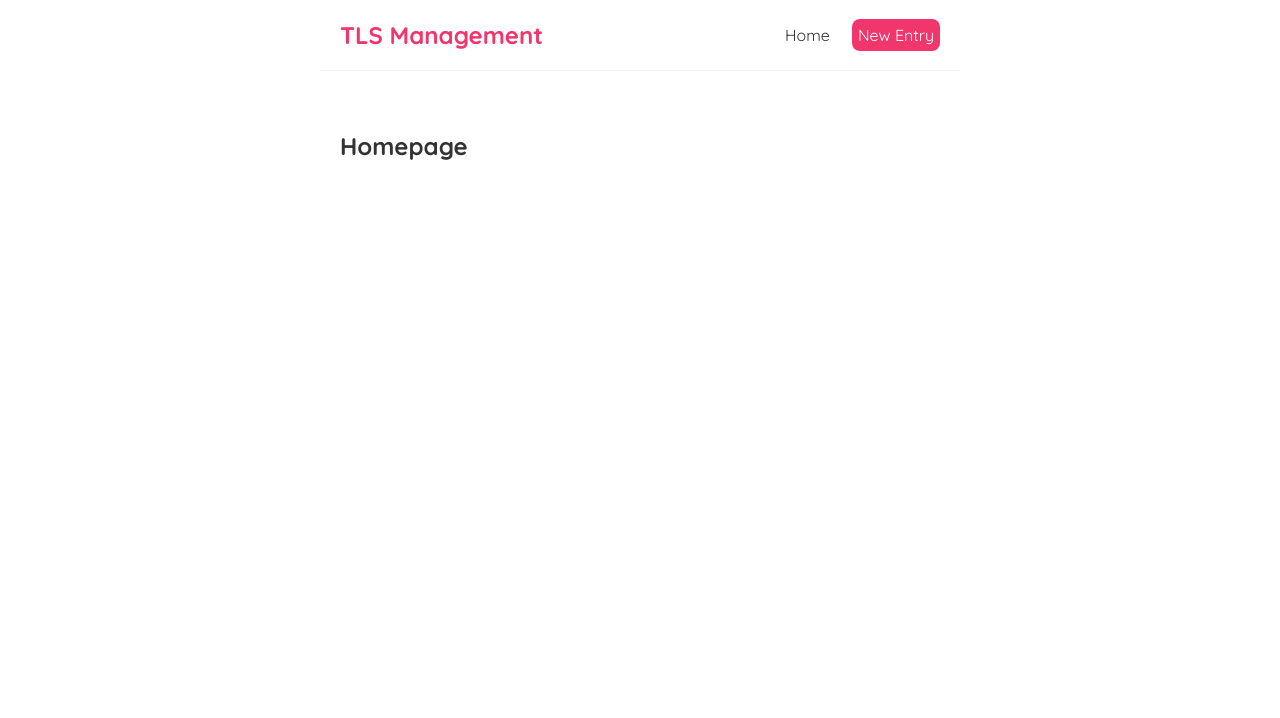
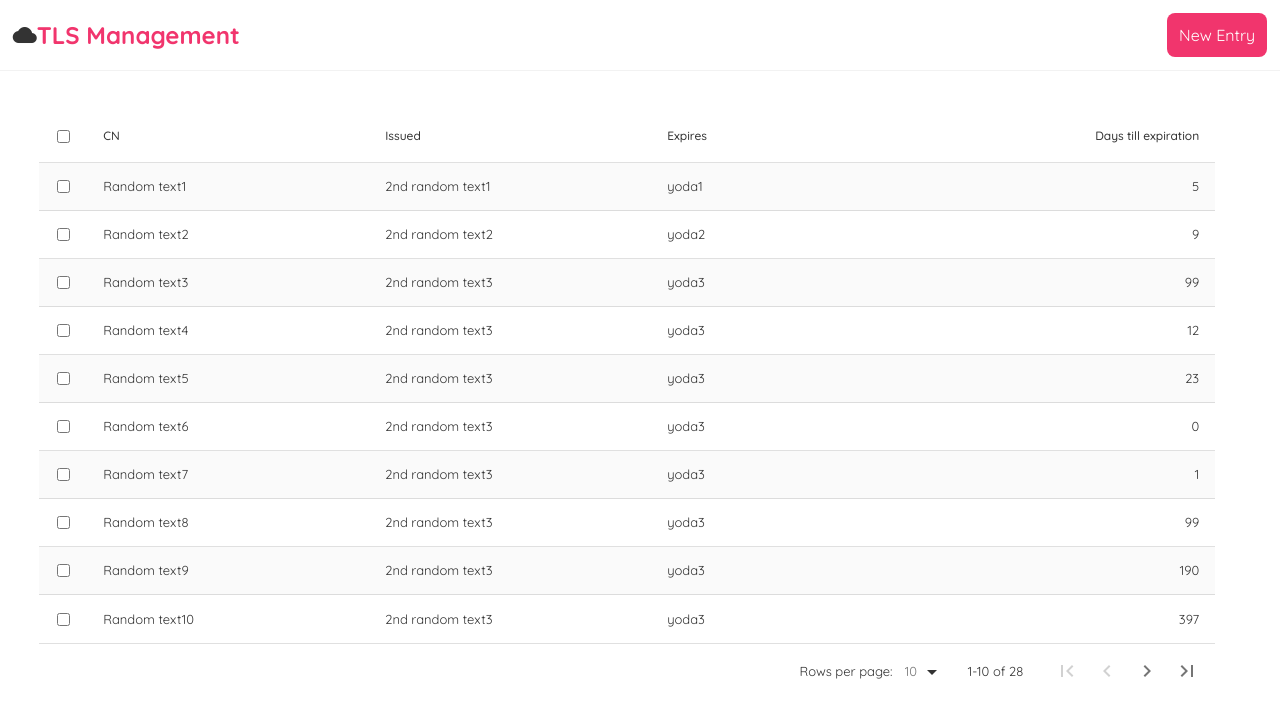
Before and after one commit to MPWom1/TLS-Maintainer, a React (Create React App) app in the folder tls-maintainer/: page / in a window 1280 px wide. Shown: the top 718 px of the page. Built offline with nearby package versions, Linux system fonts and the light colour scheme.

Commit message:
Added table and navbar

```diff
--- a/tls-maintainer/package.json
+++ b/tls-maintainer/package.json
@@ -7,8 +7,10 @@
     "@testing-library/react": "^13.4.0",
     "@testing-library/user-event": "^13.5.0",
     "react": "^18.2.0",
+    "react-data-table-component": "^7.5.3",
     "react-dom": "^18.2.0",
     "react-scripts": "5.0.1",
+    "styled-components": "^5.3.6",
     "web-vitals": "^2.1.4"
   },
   "scripts": {
--- a/tls-maintainer/src/App.js
+++ b/tls-maintainer/src/App.js
@@ -1,12 +1,12 @@
 import Navbar from './Navbar';
-import Home from './Home';
+import Table from './Table';
 
 function App() {
   return (
     <div className="App">
       <Navbar />
       <div className='content'>
-        <Home />
+        <Table />
       </div>
     </div>
   );
--- a/tls-maintainer/src/Home.js
+++ /dev/null
@@ -1,9 +0,0 @@
-const Home = () => {
-    return (
-        <div className="home">
-            <h2>Homepage</h2>
-        </div>
-    );
-}
-
-export default Home;
--- a/tls-maintainer/src/Navbar.js
+++ b/tls-maintainer/src/Navbar.js
@@ -1,10 +1,14 @@
 const Navbar = () => {
     return (
         <nav className="navbar">
-            <h1>TLS Management</h1>
+
+        <link rel="stylesheet" href="https://fonts.googleapis.com/icon?family=Material+Icons"/>  {/*google font Api*/}
+        <i class="material-icons">cloud</i>                                                      {/*Cloud logo next to title*/}
+
+            <h1>TLS Management</h1>                                                              {/*Title of page*/}
+
             <div className="links">
-                <a href="/">Home</a>
-                <a href="/create" style={{                  //in-line styling to make "New Entry" box different than other ".navbar" a css
+                <a href="/create" style={{                                                      //in-line styling to make "New Entry" box different than other ".navbar" a css
                     color: "white",
                     backgroundColor: '#f1356d',
                     borderRadius: '8px'
--- /dev/null
+++ b/tls-maintainer/src/Table.js
@@ -0,0 +1,76 @@
+import DataTable from 'react-data-table-component'
+import React from 'react';
+import { useState } from "react"
+
+//data table config ---->>>>     https://react-data-table-component.netlify.app/?path=/docs/getting-started-examples--page
+
+function Table() {
+    const [entry] = useState([
+        { cn: 'Random text1', issued: '2nd random text1', expiration: 'yoda1', days: 5, id: 1 },                //ID -> entry in db,
+        { cn: 'Random text2', issued: '2nd random text2', expiration: 'yoda2', days: 9, id: 2 },
+        { cn: 'Random text3', issued: '2nd random text3', expiration: 'yoda3', days: 99, id: 3 },
+        { cn: 'Random text4', issued: '2nd random text3', expiration: 'yoda3', days: 12, id: 4 },
+        { cn: 'Random text5', issued: '2nd random text3', expiration: 'yoda3', days: 23, id: 5 },
+        { cn: 'Random text6', issued: '2nd random text3', expiration: 'yoda3', days: 0, id: 6 },
+        { cn: 'Random text7', issued: '2nd random text3', expiration: 'yoda3', days: 1, id: 7 },
+        { cn: 'Random text8', issued: '2nd random text3', expiration: 'yoda3', days: 99, id: 8 },
+        { cn: 'Random text9', issued: '2nd random text3', expiration: 'yoda3', days: 190, id: 9 },
+        { cn: 'Random text10', issued: '2nd random text3', expiration: 'yoda3', days: 397, id: 10 },
+        { cn: 'Random text11', issued: '2nd random text3', expiration: 'yoda3', days: 245, id: 11 },
+        { cn: 'Random text12', issued: '2nd random text3', expiration: 'yoda3', days: 111, id: 12 },
+        { cn: 'Random text13', issued: '2nd random text3', expiration: 'yoda3', days: 147, id: 13 },
+        { cn: 'Random text14', issued: '2nd random text3', expiration: 'yoda3', days: 365, id: 14 },
+        { cn: 'Random text15', issued: '2nd random text3', expiration: 'yoda3', days: 43, id: 15 },
+        { cn: 'Random text15', issued: '2nd random text3', expiration: 'yoda3', days: 43, id: 16 },
+        { cn: 'Random text15', issued: '2nd random text3', expiration: 'yoda3', days: 43, id: 17 },
+        { cn: 'Random text15', issued: '2nd random text3', expiration: 'yoda3', days: 43, id: 18 },
+        { cn: 'Random text15', issued: '2nd random text3', expiration: 'yoda3', days: 43, id: 19 },
+        { cn: 'Random text15', issued: '2nd random text3', expiration: 'yoda3', days: 43, id: 20 },
+        { cn: 'Random text15', issued: '2nd random text3', expiration: 'yoda3', days: 43, id: 21 },
+        { cn: 'Random text15', issued: '2nd random text3', expiration: 'yoda3', days: 43, id: 22 },
+        { cn: 'Random text15', issued: '2nd random text3', expiration: 'yoda3', days: 43, id: 23 },
+        { cn: 'Random text15', issued: '2nd random text3', expiration: 'yoda3', days: 43, id: 24 },
+        { cn: 'Random text15', issued: '2nd random text3', expiration: 'yoda3', days: 43, id: 25 },
+        { cn: 'Random text15', issued: '2nd random text3', expiration: 'yoda3', days: 43, id: 26 },
+        { cn: 'Random text15', issued: '2nd random text3', expiration: 'yoda3', days: 43, id: 27 },
+        { cn: 'Random text15', issued: '2nd random text3', expiration: 'yoda3', days: 43, id: 28 }
+    ]);
+
+    const columns = [                                   //Columns and keys
+      {
+        name: "CN",
+        selector: (row) => row.cn,
+      },
+      {
+        name: "Issued",
+        selector: (row) => row.issued,
+      },
+      {
+        name: "Expires",
+        selector: (row) => (row.expiration),
+      },
+      {
+        name: "Days till expiration",
+        selector: (row) => (row.days),
+        sortable: true,
+        right: true
+      }
+    ]
+
+    return (
+      <div style={{ margin: "20px" }}>
+        <DataTable
+          columns={columns}
+          data={entry}
+          selectableRows
+          selectableRowsHighlight
+          pagination
+          highlightOnHover
+          striped
+          fixedHeader
+        />
+      </div>
+    )
+  }
+
+  export default Table
--- a/tls-maintainer/src/index.css
+++ b/tls-maintainer/src/index.css
@@ -6,12 +6,13 @@
   font-family: "Quicksand";
   color: #333;
 }
+
+/*Navbar styles */
 .navbar {
-  padding: 20px;
+  padding: 1%;
   display: flex;
   align-items: center;
-  max-width: 600px;
-  margin: 0 auto;
+  max-width: 100%;
   border-bottom: 1px solid #f2f2f2;
 }
 .navbar h1 {
@@ -19,17 +20,45 @@
 }
 .navbar .links {
   margin-left: auto;
+  display:flex;
 }
 .navbar a {
-  margin-left: 16px;
+  padding: 12px;
+  display: flex;
   text-decoration: none;
-  padding: 6px;
 }
 .navbar a:hover {
   color: #f1356d;
 }
+/*Navbar styles */
+
+
 .content {
-  max-width: 600px;
-  margin: 40px auto;
-  padding: 20px;
+  max-width: 95%;
+  margin: 1%;
+  padding: .5%;
 }
+
+.table h3 {
+  display:inline;
+  padding: 10px 180px;
+  width:50%;
+}
+
+
+/* Entry-view */
+.entry-view {
+  padding: 10px 16px;
+  display:flex;
+}
+.entry-view:hover {
+  box-shadow: 1px 3px 5px rgba(0,0,0,0.1);
+  outline-style: solid;
+}
+.entry-view h2 {
+  font-size: 20px;
+  color: #f1356d;
+  width:50%;
+}
+
+/* Entry-view */
```
Also changed, not shown: 1 other file (tests, documents, lock files or other folders).
